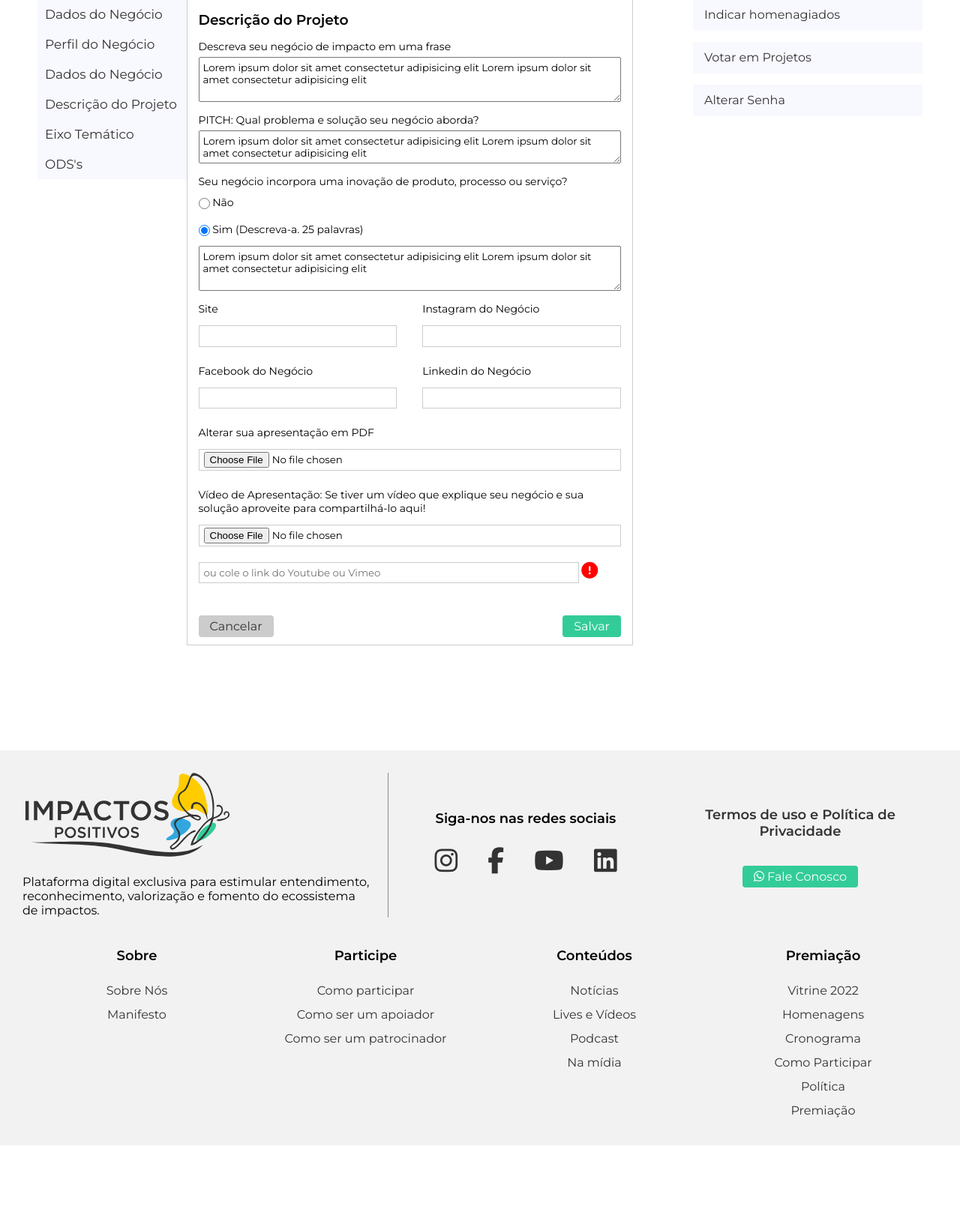
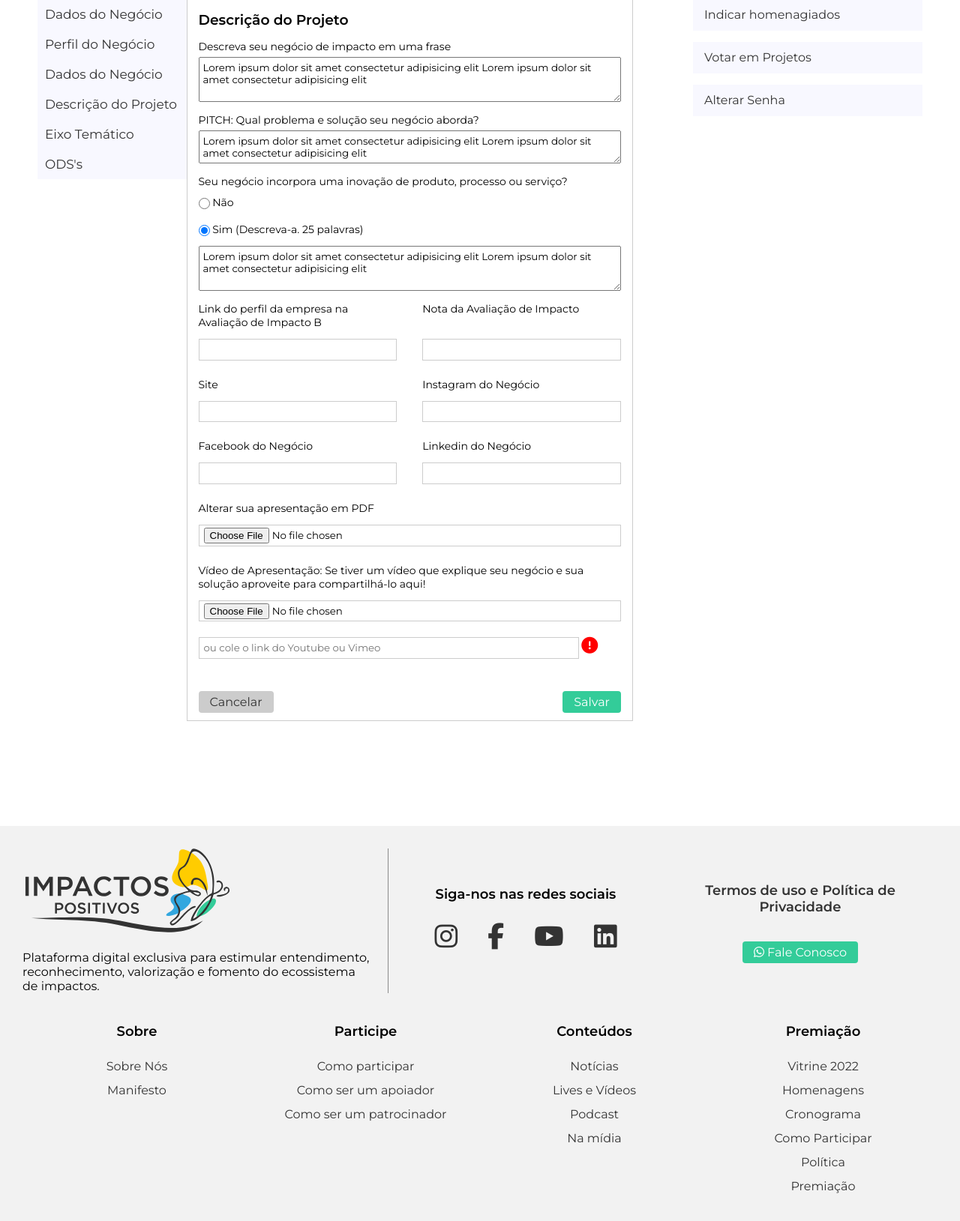
Before and after one commit to danisilvafrontend/pip2023, a PHP site: page /edit-project.php in a window 1280 px wide, after a click on "Descrição do Projeto". Shown: the part 341-1970 px from the top of the page at 75% size. Before the commit the page ends 1869 px from the top, so only its background shows below. Run offline with PHP 8.4, Linux system fonts and the light colour scheme; some libraries are stand-ins or nearby versions.

Commit message:
correções das páginas edit-project, form-bus, form-eco, my-account e project-single

```diff
--- a/edit-project.php
+++ b/edit-project.php
@@ -420,6 +420,16 @@ include 'app/views/header.php';
                         </div>
                         <div class="flex-form">
                             <div class="form-group">
+                                <label for="">Link do perfil da empresa na Avaliação de Impacto B</label>
+                                <input type="url" id="" name="url-impactoB">
+                            </div>
+                            <div class="form-group">
+                                <label for="">Nota da Avaliação de Impacto</label>
+                                <input type="text" id="" name="nota-impactoB">
+                            </div>
+                        </div>
+                        <div class="flex-form">
+                            <div class="form-group">
                                 <label for="">Site</label>
                                 <input type="text" name="" id="">
                             </div>
--- a/form-projects-bus.php
+++ b/form-projects-bus.php
@@ -1792,6 +1792,10 @@ include 'app/views/header.php';
                             <input type="checkbox" name="" value="concordo">
                             Concordância com os <a class="blue" href="regulamento.php" target="_blank">Termo de Uso, Política de Privacidade de Dados e Termo de Uso de Imagem</a>
                         </label>
+                        <label for="">
+                            <input type="checkbox" name="" value="concordo-whatsapp">
+                            Concordo em receber notícias e novidades por WhatsApp</a>
+                        </label>
                     </div>
                     <div class="flex-form">
                         <div class="read-more">
--- a/form-projects-eco.php
+++ b/form-projects-eco.php
@@ -1262,7 +1262,12 @@ include 'app/views/header.php';
                             <input type="checkbox" name="" value="concordo">
                             Concordância com os <a class="blue" href="regulamento.php" target="_blank">Termo de Uso, Política de Privacidade de Dados e Termo de Uso de Imagem</a>
                         </label>
+                        <label for="">
+                            <input type="checkbox" name="" value="concordo-whatsapp">
+                            Concordo em receber notícias e novidades por WhatsApp</a>
+                        </label>
                     </div>
+
                     <div class="flex-form">
                         <div class="read-more">
                             <a href="#" class="btn bg-gray">Voltar</a>
--- a/my-account.php
+++ b/my-account.php
@@ -21,7 +21,7 @@ include 'app/views/header.php';
                         <!-- dados pessoais para usuários projetos -->
                         <button class="tablink" onclick="openPage('personal-data')" id="defaultOpen">Dados Pessoais</button>
                         <button class="tablink" onclick="openPage('projects-data')">Projetos</button>
-                        <!-- <button class="tablink" onclick="openPage('homenagens-data')">Homengens</button>  -->
+                        <!-- <button class="tablink" onclick="openPage('homenagens-data')">Homenagens</button>  -->
                     </div>
 
                     <!-- tab usuário comum -->
--- a/project-single.php
+++ b/project-single.php
@@ -36,7 +36,7 @@ include 'app/views/header.php';
                             </div>
                         </div>
                         <div class="votacao">
-                            <div class="votos">Votação a partir de<br><span class="number-votos"> 01 de Setembro</span></div>
+                            <div class="votos">Votação a partir de<br><span class="number-votos"> 15 de agosto</span></div>
                             <!-- mostrar quando abrir as votações -->
                             <div class="votos"><span class="number-votos">3521</span> voto(s)</div>
                             <div class="button">
```
